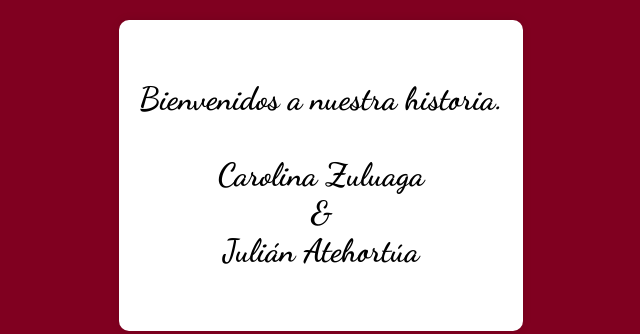
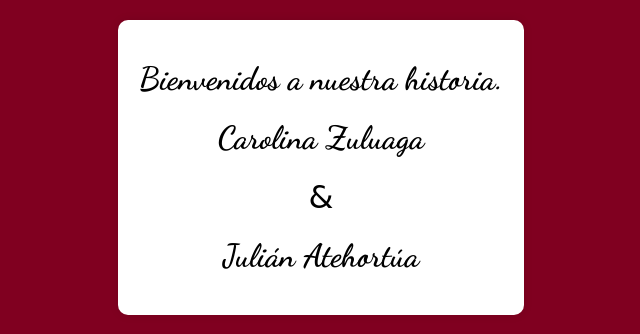
Before and after one commit to Julianjaz/card1, a plain HTML site: page index.html in a window 1280 px wide. Shown: the top 334 px of the page, without its empty margins (319-959 px from the left). Drawn offline with Linux system fonts and the light colour scheme; a web font is replaced by a local one.

Commit message:
& de mi amor

```diff
--- a/index.html
+++ b/index.html
@@ -556,13 +556,32 @@
       background-repeat: no-repeat, no-repeat,
     } */
 
+    #mensaje3 {
+      margin: 1px;
+      font-family: "Alex Brush", cursive;
+      font-weight: 400;
+      font-style: normal;
+    }
+    #mensaje1 {
+      margin: 1px;
+    }
+    #mensaje2 {
+      margin: 1px;
+    }
+    #mensaje4 {
+      margin: 1px;
+    }
+
   </style>
 </head>
 <body>
     <div id="fondo">
 
         <div id="bienvenida">
-            <h1 id="mensaje"> </h1>
+            <h1 id="mensaje1"> </h1>
+            <h1 id="mensaje2"> </h1>
+            <h1 id="mensaje3"> </h1>
+            <h1 id="mensaje4"> </h1>
         </div>
 
         <div id="bienvenida_fija">
@@ -840,21 +859,63 @@
   <script>
     // Función para mostrar el mensaje letra por letra
     function mostrarMensaje() {
-      var mensaje = document.getElementById("mensaje");
-      var texto = "Bienvenidos a nuestra historia.\n\n Carolina Zuluaga \n&\n Julián Atehortúa";
-      var index = 0;
+            var mensaje1 = document.getElementById("mensaje1");
+            var mensaje2 = document.getElementById("mensaje2");
+            var mensaje3 = document.getElementById("mensaje3");
+            var mensaje4 = document.getElementById("mensaje4");
 
-      function mostrarSiguienteLetra() {
-        mensaje.textContent += texto[index];
-        index++;
+            var texto1 = "Bienvenidos a nuestra historia."; // Primer mensaje
+            var texto2 = "Carolina Zuluaga"; // Segundo mensaje
+            var texto3 = "&"; // Tercer mensaje
+            var texto4 = "Julián Atehortúa"; // Cuarto mensaje
 
-        if (index < texto.length) {
-          setTimeout(mostrarSiguienteLetra, 60); // Retardo de 100 milisegundos entre letras
+            var index1 = 0, index2 = 0, index3 = 0, index4 = 0;
+
+            // Función para mostrar el primer mensaje
+            function mostrarSiguienteLetra1() {
+                if (index1 < texto1.length) {
+                    mensaje1.textContent += texto1[index1];
+                    index1++;
+                    setTimeout(mostrarSiguienteLetra1, 60);
+                } else {
+                    mostrarSiguienteLetra2(); // Iniciar segundo mensaje
+                }
+            }
+
+            // Función para mostrar el segundo mensaje
+            function mostrarSiguienteLetra2() {
+                if (index2 < texto2.length) {
+                    mensaje2.textContent += texto2[index2];
+                    index2++;
+                    setTimeout(mostrarSiguienteLetra2, 60);
+                } else {
+                    mostrarSiguienteLetra3(); // Iniciar tercer mensaje
+                }
+            }
+
+            // Función para mostrar el tercer mensaje
+            function mostrarSiguienteLetra3() {
+                if (index3 < texto3.length) {
+                    mensaje3.textContent += texto3[index3];
+                    index3++;
+                    setTimeout(mostrarSiguienteLetra3, 60);
+                } else {
+                    mostrarSiguienteLetra4(); // Iniciar cuarto mensaje
+                }
+            }
+
+            // Función para mostrar el cuarto mensaje
+            function mostrarSiguienteLetra4() {
+                if (index4 < texto4.length) {
+                    mensaje4.textContent += texto4[index4];
+                    index4++;
+                    setTimeout(mostrarSiguienteLetra4, 60);
+                }
+            }
+
+            // Iniciar la animación del primer mensaje
+            mostrarSiguienteLetra1();
         }
-      }
-
-      mostrarSiguienteLetra();
-    }
 
     // Función para mostrar la bienvenida y luego la tarjeta
     function mostrarBienvenida() {
```
Also changed, not shown: borrar.html (deleted, +0 -62 lines), 1 other file.
